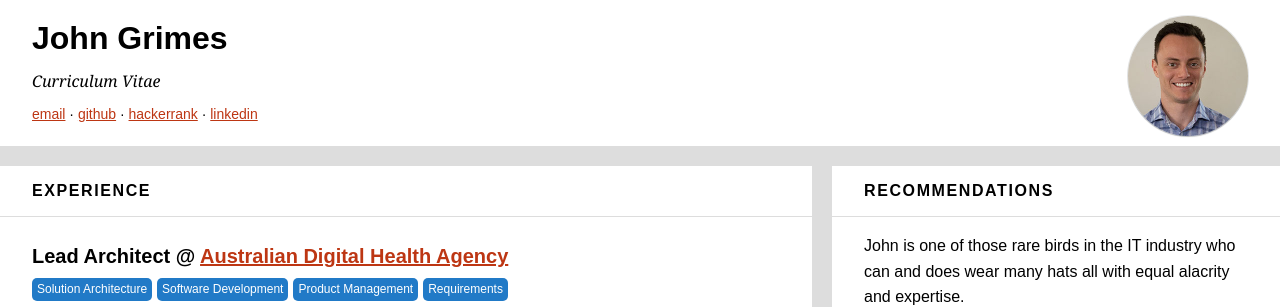
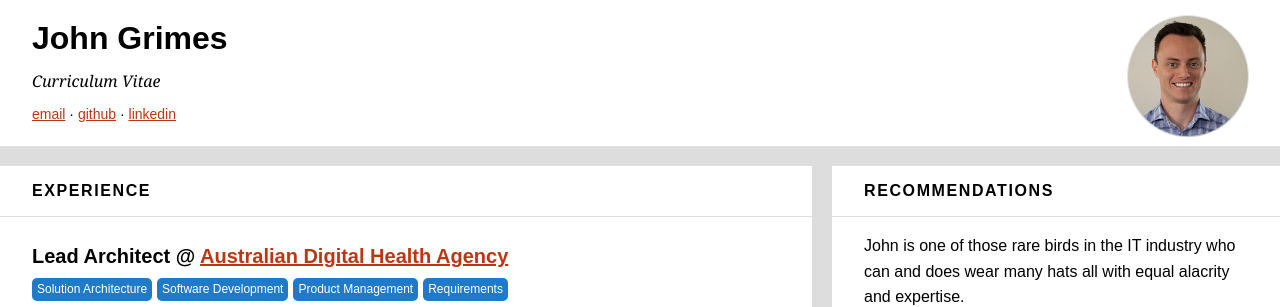
Before and after one commit to johngrimes/johngrimes.github.com, a Jekyll site: the page cv/index.html, which Jekyll copies as it is, in a window 1280 px wide and 900 px high. Shown: the top 307 px of the window. Built offline with Jekyll 4.4.1, drawn with Linux system fonts in a browser that asks for light colours; some web fonts are replaced.

Commit message:
Remove unpopulated link

```diff
--- a/cv/index.html
+++ b/cv/index.html
@@ -18,7 +18,6 @@
     <p class="contact">
       <a href="mailto:john@grimes.id.au">email</a> &middot;
       <a href="https://github.com/johngrimes">github</a> &middot;
-      <a href="https://www.hackerrank.com/johngrimes">hackerrank</a> &middot;
       <a href="https://linkedin.com/in/johngrimes">linkedin</a>
     </p>
     <img class="avatar my-avatar" src="img/avatar.jpg" width="120" height="120" />
```
